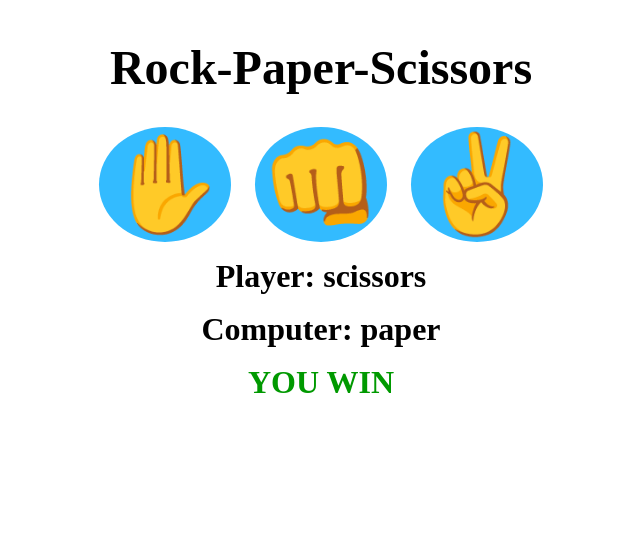
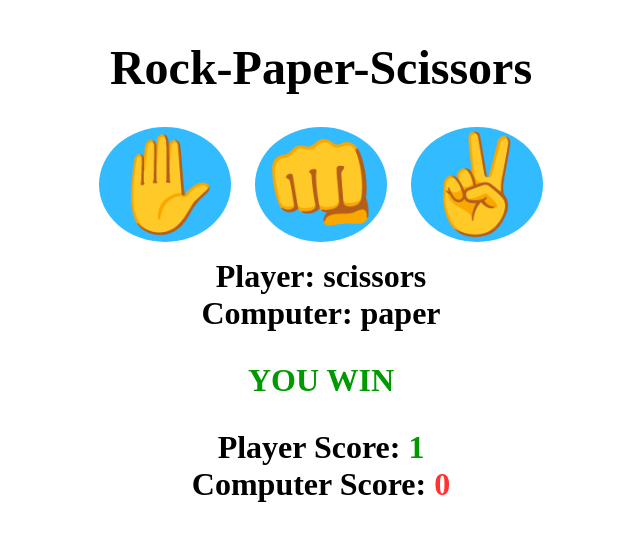
Before and after one commit to swikritipoudel/-Rock-Paper-Scissors, a plain HTML site: page index.html in a window 1280 px wide. Both pictures are taken after a click on the button "✌️". Shown: the whole page, without its empty margins (319-959 px from the left). Drawn offline with Linux system fonts and the light colour scheme.

Commit message:
Added functionality for score Did some styling Completed rock, paper, scissors project

```diff
--- a/index.html
+++ b/index.html
@@ -19,6 +19,13 @@
    <div id="computerDisplay">Computer: </div>
    <div id="resultDisplay"></div>
 
+   <div class="scoreDisplay"> Player Score:
+    <span id="playerScoreDisplay">0</span>
+   </div>
+   <div class="scoreDisplay"> Computer Score:
+    <span id="computerScoreDisplay">0</span>
+   </div>
+
 <script src="script.js"></script>
 </body>
 </html>
--- a/script.js
+++ b/script.js
@@ -2,6 +2,11 @@ let playerDisplay = document.getElementById("playerDisplay")
 let computerDisplay = document.getElementById("computerDisplay")
 let resultDisplay = document.getElementById("resultDisplay")
 let choices = ["rock", "paper", "scissors"]
+let playerScoreDisplay = document.getElementById("playerScoreDisplay")
+let computerScoreDisplay = document.getElementById("computerScoreDisplay")
+
+let playerScore = 0
+let computerScore = 0
 
 function playGame(playerChoice){
 
@@ -39,10 +44,17 @@ function playGame(playerChoice){
     switch(result){
         case "YOU WIN":
         resultDisplay.classList.add("greenText")
+        playerScore++
+        playerScoreDisplay.textContent = playerScore
         break
+
+
 
         case "YOU LOSE":
         resultDisplay.classList.add("redText")
+        computerScore++
+        computerScoreDisplay.textContent = computerScore
         break
+
     }
 }
--- a/style.css
+++ b/style.css
@@ -25,17 +25,21 @@ h1{
 
 #playerDisplay, #computerDisplay{
     font-size: 2rem;
-    margin-bottom: 0.5em;
 }
 
 #resultDisplay{
     font-size: 2rem;
+    margin: 30px 0;
 }
 
-.greenText{
+.greenText, #playerScoreDisplay{
     color: hsl(120, 100%, 30%);
 }
 
-.redText{
+.redText, #computerScoreDisplay{
     color: hsl(0, 100%, 60%);
 }
+
+.scoreDisplay{
+    font-size: 2rem;
+}
```
